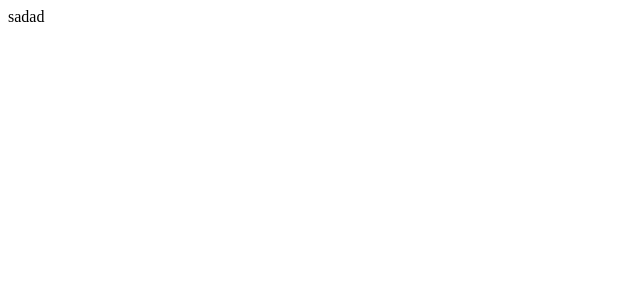
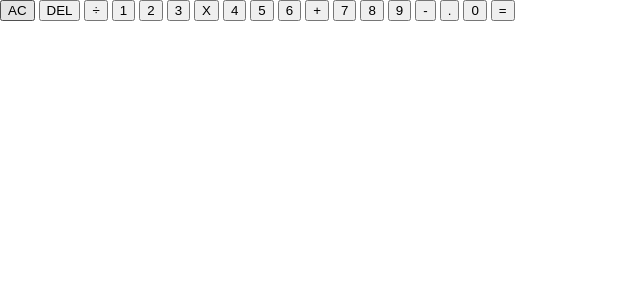
Before and after one commit to PhillipLam89/JS-Calculator, a PHP site: page / in a window 1280 px wide. Before the commit the part shown is almost empty. Shown: the top 300 px of the page, without its empty margins (0-640 px from the left). Run offline with PHP 8.4, Linux system fonts and the light colour scheme.

Commit message:
basic html button layout done

```diff
--- a/index.html
+++ b/index.html
@@ -4,9 +4,36 @@
   <meta charset="UTF-8">
   <meta http-equiv="X-UA-Compatible" content="IE=edge">
   <meta name="viewport" content="width=device-width, initial-scale=1.0">
-  <title>Document</title>
+  <title>JS Calculator</title>
+  <link href="styles.css" rel="stylesheet">
 </head>
 <body>
-  sadad
+
+  <div class="calculator-grid">
+    <div class="output">
+      <div class="previous-operand"></div>
+      <div class="current-operand"></div>
+    </div>
+    <button class="span-two">AC</button>
+    <button>DEL</button>
+    <button>÷</button>
+    <button>1</button>
+    <button>2</button>
+    <button>3</button>
+    <button>X</button>
+    <button>4</button>
+    <button>5</button>
+    <button>6</button>
+    <button>+</button>
+    <button>7</button>
+    <button>8</button>
+    <button>9</button>
+    <button>-</button>
+    <button>.</button>
+    <button>0</button>
+    <button class="span-two">=</button>
+  </div>
+
+  <script src="main.js"></script>
 </body>
 </html>
--- a/styles.css
+++ b/styles.css
@@ -1,4 +1,5 @@
 body, html {
   box-sizing: border-box;
   margin: auto 0;
+  color: chartreuse;
 }
```
